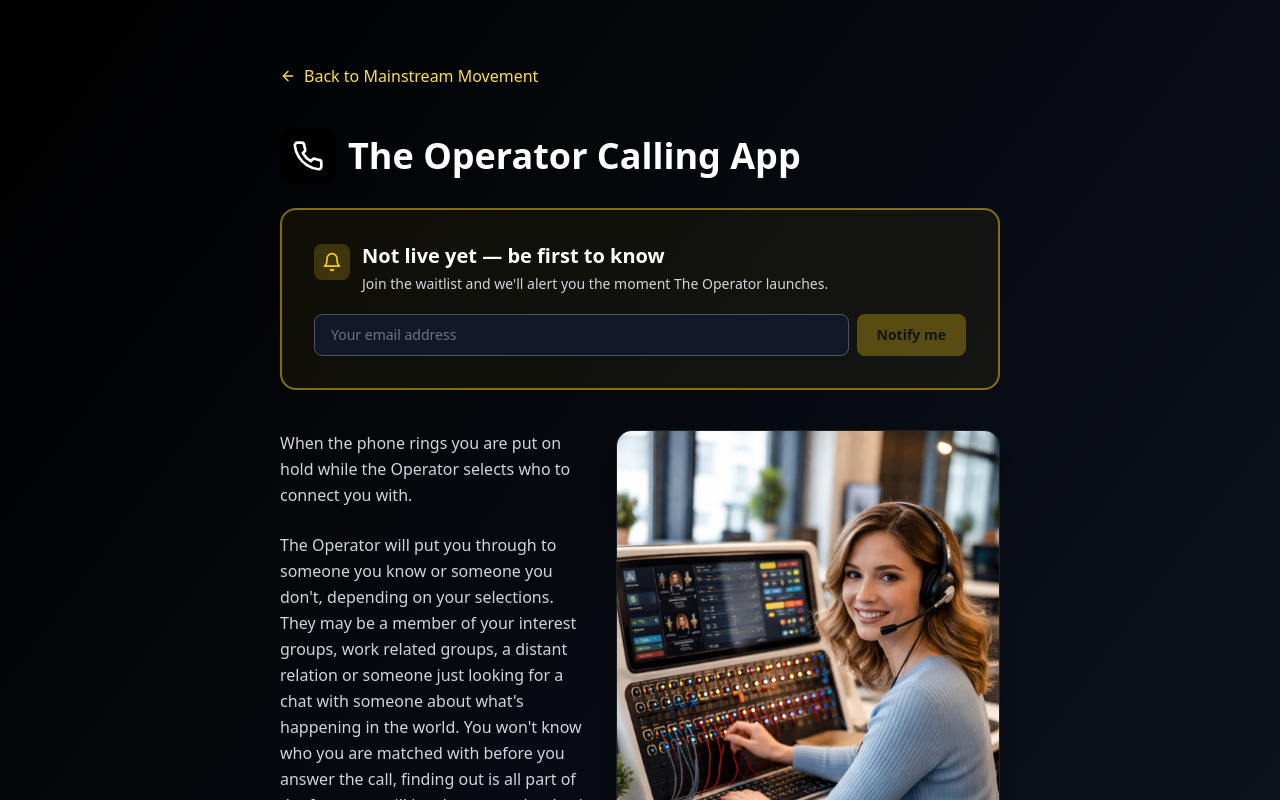
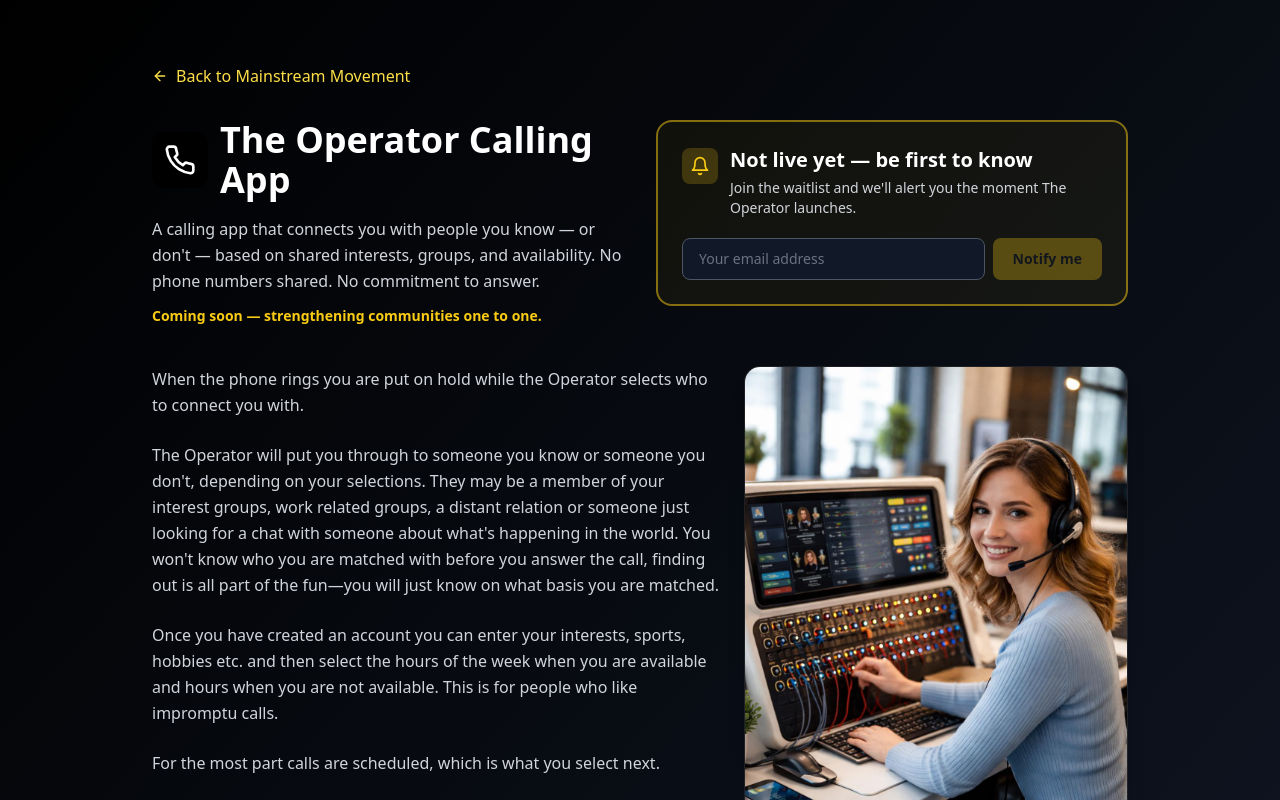
Before and after one commit to colinriche/mainstream-website, a Next.js app: page /theoperator in a window 1280 px wide. Shown: the top 800 px of the page. Built offline with nearby package versions, Linux system fonts and the light colour scheme; no server answers.

Commit message:
Add operator waitlist with tester opt-in

```diff
--- a/app/theoperator/page.jsx
+++ b/app/theoperator/page.jsx
@@ -107,17 +107,21 @@ export default function TheOperatorPage() {
   return (
     <div className={`min-h-screen transition-colors duration-500 ${darkMode ? "dark" : ""}`}>
       <div className={`min-h-screen bg-gradient-to-br ${bgGradient} transition-colors duration-500`}>
-        <div className="max-w-3xl mx-auto px-4 sm:px-6 py-12 sm:py-16">
+        <div className="max-w-5xl mx-auto px-4 sm:px-6 py-12 sm:py-16">
           <Link
             href="/"
-            className={`inline-flex items-center gap-2 ${textMuted} ${linkHover} mb-10 transition-colors`}
+            className={`inline-flex items-center gap-2 ${textMuted} ${linkHover} mb-8 transition-colors`}
           >
             <ArrowLeft className="w-4 h-4" />
             Back to Mainstream Movement
           </Link>
 
-          <header className="mb-6">
-            <div className="flex items-center gap-3">
+          {/* ── Top: title left / waitlist right ── */}
+          <div className="grid grid-cols-1 md:grid-cols-2 gap-8 mb-10 items-start">
+
+            {/* Left — title + tagline */}
+            <div>
+              <div className="flex items-center gap-3 mb-4">
                 <div className={`p-3 rounded-xl ${currentTheme.accent} text-white`}>
                   <Phone className="w-8 h-8" />
                 </div>
@@ -125,12 +129,18 @@ export default function TheOperatorPage() {
                   The Operator Calling App
                 </h1>
               </div>
-          </header>
+              <p className={`text-base ${textBody} leading-relaxed`}>
+                A calling app that connects you with people you know — or don&apos;t — based on shared interests, groups, and availability. No phone numbers shared. No commitment to answer.
+              </p>
+              <p className={`mt-3 text-sm font-semibold ${darkMode ? "text-yellow-400" : "text-yellow-600"}`}>
+                Coming soon — strengthening communities one to one.
+              </p>
+            </div>
 
-          {/* ── Waitlist (prominent, near top) ── */}
-          <div className={`mb-10 rounded-2xl border-2 ${
+            {/* Right — waitlist card */}
+            <div className={`rounded-2xl border-2 ${
               darkMode ? "border-yellow-400/50 bg-yellow-400/5" : "border-yellow-500/50 bg-yellow-50"
-          } p-6 sm:p-8`}>
+            } p-5 sm:p-6`}>
 
             {waitlistStatus === "success" ? (
               <div className="space-y-1">
@@ -193,7 +203,7 @@ export default function TheOperatorPage() {
                   {/* Optional fields — revealed once email has a value */}
                   {showOptional && (
                     <div className="space-y-3">
-                      <div className="grid grid-cols-1 sm:grid-cols-2 gap-3">
+                      <div className="space-y-3">
                         <div>
                           <label className={`block text-xs font-medium mb-1 ${textMuted}`}>Name (optional)</label>
                           <input
@@ -269,6 +279,8 @@ export default function TheOperatorPage() {
                 </form>
               </>
             )}
+          </div>
+          {/* end grid */}
           </div>
 
           {/* ── Article ── */}
```
Lines whose indentation alone changed are shown as unchanged.
